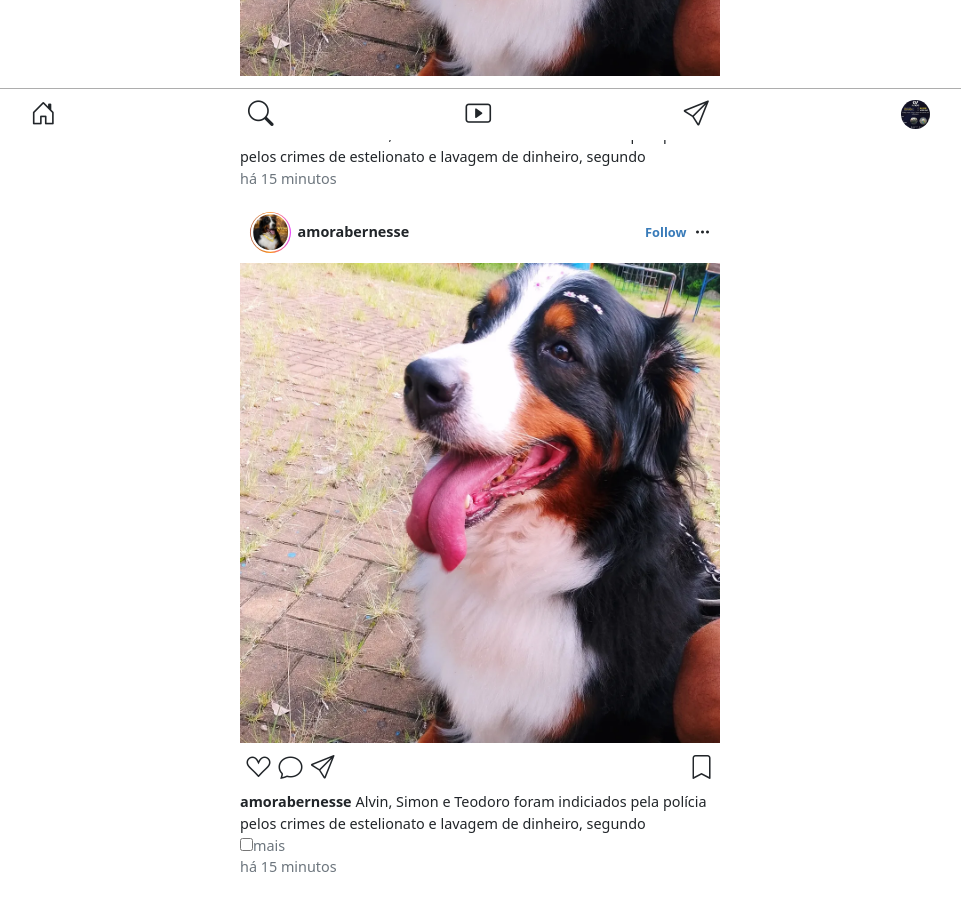
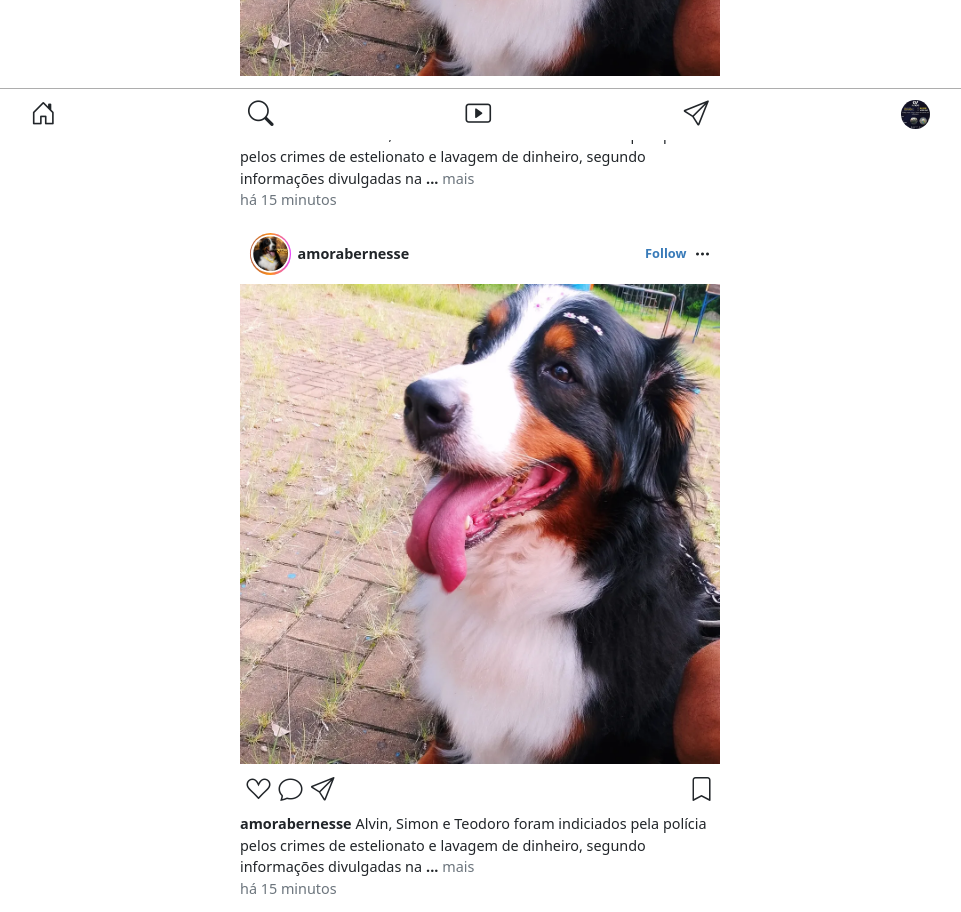
Before and after one commit to ggcoding11/Clone-do-Instagram, a React (Vite) app in the folder clone-instagram/: page / in a window 1280 px wide. Shown: the part 660-1572 px from the top of the page, without its empty margins (160-1121 px from the left). Before the commit the page ends 1551 px from the top, so only its background shows below. Built offline with nearby package versions, Linux system fonts and the light colour scheme.

Commit message:
fix-read-more

```diff
--- a/clone-instagram/src/App.css
+++ b/clone-instagram/src/App.css
@@ -178,11 +178,6 @@
   font-size: 0.9rem;
 }
 
-.description-text {
-  max-height: 2lh;
-  overflow: hidden;
-}
-
 .footer-row {
   position: fixed;
   background-color: white;
--- a/clone-instagram/src/App.jsx
+++ b/clone-instagram/src/App.jsx
@@ -6,6 +6,7 @@ import iconStory from "/photos/icon-story.jpg";
 import userIconPost1 from "/photos/user-icon-post-1.jpg";
 import post1 from "/photos/post-1.jpg";
 import "./App.css";
+import Description from "./components/Description";
 
 const App = () => {
   return (
@@ -374,27 +375,13 @@ const App = () => {
           <div className="post-description">
             <div className="row">
               <div className="col-12">
-                <div>
-                  <div className="description-text">
-                    <span className="fw-semibold me-1">amorabernesse</span>
-                    <span>
-                      Alvin, Simon e Teodoro foram indiciados pela polícia pelos
-                      crimes de estelionato e lavagem de dinheiro, segundo
-                      informações divulgadas na manhã deste domingo (15). De
-                      acordo com as investigações, os três irmãos são suspeitos
-                      de envolvimento em um esquema financeiro que teria
-                      movimentado grandes quantias por meio de transações
-                      consideradas fraudulentas. As autoridades afirmam que o
-                      inquérito reuniu elementos suficientes para apontar a
-                      participação direta do trio nos crimes. O caso agora será
-                      encaminhado ao Ministério Público, que deverá analisar as
-                      provas e decidir se apresenta denúncia formal à Justiça.
-                      Até o momento, a defesa dos envolvidos não se manifestou.
-                    </span>
-                  </div>
+                <Description
+                  texto={
+                    "Alvin, Simon e Teodoro foram indiciados pela polícia pelos crimes de estelionato e lavagem de dinheiro, segundo informações divulgadas na manhã deste domingo (15). De acordo com as investigações, os três irmãos são suspeitos de envolvimento em um esquema financeiro que teria movimentado grandes quantias por meio de transações consideradas fraudulentas. As autoridades afirmam que o inquérito reuniu elementos suficientes para apontar a participação direta do trio nos crimes. O caso agora será encaminhado ao Ministério Público, que deverá analisar as provas e decidir se apresenta denúncia formal à Justiça. Até o momento, a defesa dos envolvidos não se manifestou."
+                  }
+                ></Description>
 
-                  <div className="text-secondary">há 15 minutos</div>
-                </div>
+                <div className="text-secondary">há 15 minutos</div>
               </div>
             </div>
           </div>
@@ -453,29 +440,13 @@ const App = () => {
           <div className="post-description">
             <div className="row">
               <div className="col-12">
-                <div className="d-flex flex-column-reverse">
-                  <div className="text-secondary">há 15 minutos</div>
-                  <label className="expand-text text-secondary">
-                    <input type="checkbox" className="expand-text-checkbox" />
-                    mais
-                  </label>
+                <Description
+                  texto={
+                    "Alvin, Simon e Teodoro foram indiciados pela polícia pelos crimes de estelionato e lavagem de dinheiro, segundo informações divulgadas na manhã deste domingo (15). De acordo com as investigações, os três irmãos são suspeitos de envolvimento em um esquema financeiro que teria movimentado grandes quantias por meio de transações consideradas fraudulentas. As autoridades afirmam que o inquérito reuniu elementos suficientes para apontar a participação direta do trio nos crimes. O caso agora será encaminhado ao Ministério Público, que deverá analisar as provas e decidir se apresenta denúncia formal à Justiça. Até o momento, a defesa dos envolvidos não se manifestou."
+                  }
+                ></Description>
 
-                  <div className="description-text">
-                    <span className="fw-semibold me-1">amorabernesse</span>
-                    Alvin, Simon e Teodoro foram indiciados pela polícia pelos
-                    crimes de estelionato e lavagem de dinheiro, segundo
-                    informações divulgadas na manhã deste domingo (15). De
-                    acordo com as investigações, os três irmãos são suspeitos de
-                    envolvimento em um esquema financeiro que teria movimentado
-                    grandes quantias por meio de transações consideradas
-                    fraudulentas. As autoridades afirmam que o inquérito reuniu
-                    elementos suficientes para apontar a participação direta do
-                    trio nos crimes. O caso agora será encaminhado ao Ministério
-                    Público, que deverá analisar as provas e decidir se
-                    apresenta denúncia formal à Justiça. Até o momento, a defesa
-                    dos envolvidos não se manifestou.
-                  </div>
-                </div>
+                <div className="text-secondary">há 15 minutos</div>
               </div>
             </div>
           </div>
--- /dev/null
+++ b/clone-instagram/src/components/Description.jsx
@@ -0,0 +1,40 @@
+import React from "react";
+import { useState } from "react";
+
+const Description = ({ texto, limitePalavras = 20 }) => {
+  const listaPalavras = texto.split(" ");
+
+  const [estaExpandido, setEstaExpandido] = useState(false);
+
+  const cortarTexto = listaPalavras.length > limitePalavras;
+
+  const textoInicial = listaPalavras.slice(0, limitePalavras).join(" ");
+  const textoRestante = listaPalavras.slice(limitePalavras).join(" ");
+
+  return (
+    <div>
+      <span className="fw-semibold me-1">amorabernesse</span>
+
+      <span>
+        {textoInicial}
+        {cortarTexto &&
+          (!estaExpandido ? (
+            <span>
+              <span className="fw-semibold mx-1">...</span>
+
+              <span
+                className="text-secondary"
+                onClick={() => setEstaExpandido(true)}
+              >
+                mais
+              </span>
+            </span>
+          ) : (
+            <span>{" " + textoRestante}</span>
+          ))}
+      </span>
+    </div>
+  );
+};
+
+export default Description;
```
Also changed, not shown: clone-instagram/onde-parei.txt.
